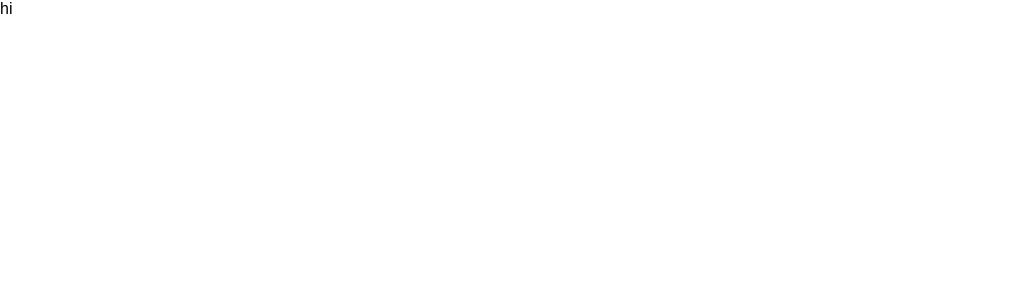
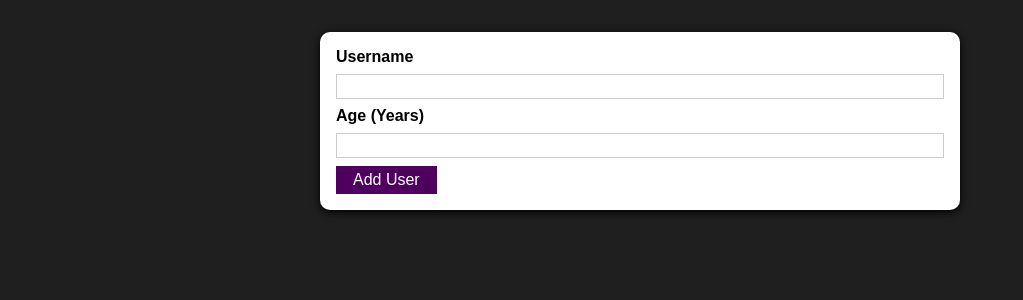
Before and after one commit to tajmalnas/overlay_in_react, a React (Create React App) app: page / in a window 1280 px wide. Shown: the top 300 px of the page, without its empty margins (0-1023 px from the left). Built offline with nearby package versions, Linux system fonts and the light colour scheme.

Commit message:
added UI and USER component

```diff
--- a/src/App.js
+++ b/src/App.js
@@ -1,8 +1,9 @@
+import AddUser from "./components/User/AddUsers";
 
 function App() {
   return (
     <div className="App">
-      hi
+      <AddUser/>
     </div>
   );
 }
--- /dev/null
+++ b/src/components/UI/Button.js
@@ -0,0 +1,9 @@
+import React from 'react'
+import styles from './Button.module.css'
+const Button = (props) => {
+  return (
+    <button className={styles.button} type={props.type || 'button'} onClick={props.onClick}>{props.children}</button>
+  )
+}
+
+export default Button
--- /dev/null
+++ b/src/components/UI/Button.module.css
@@ -0,0 +1,18 @@
+.button {
+    font: inherit;
+    border: 1px solid #4f005f;
+    background: #4f005f;
+    color: white;
+    padding: 0.25rem 1rem;
+    cursor: pointer;
+  }
+
+  .button:hover,
+  .button:active {
+    background: #741188;
+    border-color: #741188;
+  }
+
+  .button:focus {
+    outline: none;
+  }
--- /dev/null
+++ b/src/components/UI/Card.js
@@ -0,0 +1,11 @@
+import React from 'react'
+import styles from './Card.module.css'
+const Card = (props) => {
+  return (
+    <div className={`${styles.card} ${props.className}`}>
+        {props.children}
+    </div>
+  )
+}
+
+export default Card
--- /dev/null
+++ b/src/components/UI/Card.module.css
@@ -0,0 +1,5 @@
+.card{
+    background: white;
+    box-shadow:0 2px 8px rgba(0, 0, 0, 30) ;
+    border-radius: 10px;
+}
--- /dev/null
+++ b/src/components/User/AddUser.module.css
@@ -0,0 +1,26 @@
+.input {
+    margin: 2rem auto;
+    padding: 1rem;
+    width: 90%;
+    max-width: 40rem;
+  }
+
+  .input label {
+    display: block;
+    font-weight: bold;
+    margin-bottom: 0.5rem;
+  }
+
+  .input input {
+    font: inherit;
+    display: block;
+    width: 100%;
+    border: 1px solid #ccc;
+    padding: 0.15rem;
+    margin-bottom: 0.5rem;
+  }
+
+  .input input:focus {
+    outline: none;
+    border-color: #4f005f;
+  }
--- /dev/null
+++ b/src/components/User/AddUsers.js
@@ -0,0 +1,23 @@
+import React from 'react'
+import Button from '../UI/Button';
+import Card from '../UI/Card';
+import styles from './AddUser.module.css'
+
+const AddUser = () => {
+    const addUserHandler=(event)=>{
+        event.preventDefault();
+    }
+    return (
+    <Card className={styles.input} >
+        <form onSubmit={addUserHandler}>
+            <label htmlFor='username'>Username</label>
+            <input id='username' type='text' />
+            <label htmlFor='age'>Age (Years) </label>
+            <input id='age' type='number' />
+            <Button type='submit'>Add User</Button>
+        </form>
+    </Card>
+  )
+}
+
+export default AddUser
--- a/src/index.css
+++ b/src/index.css
@@ -4,6 +4,7 @@
 
 html{
   font-family: sans-serif;
+  background: #1f1f1f;
 }
 
 body{
```
